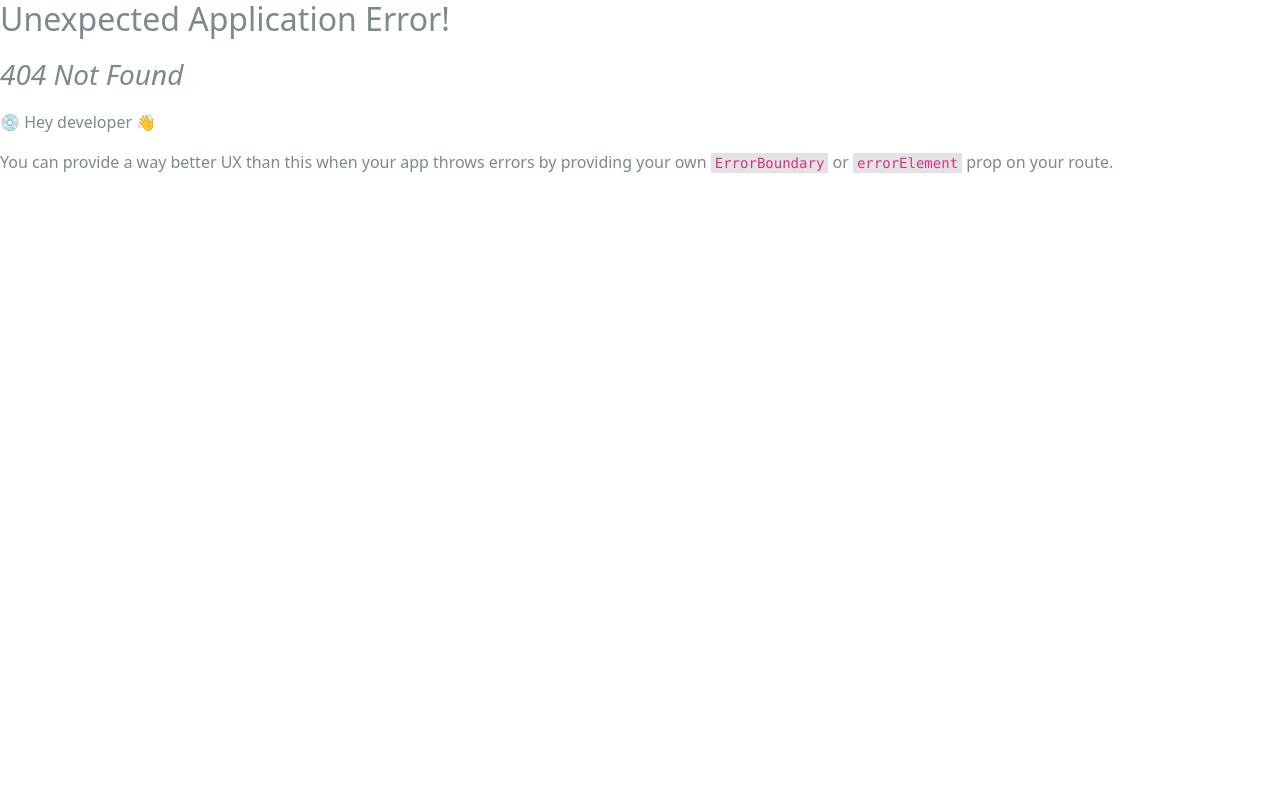
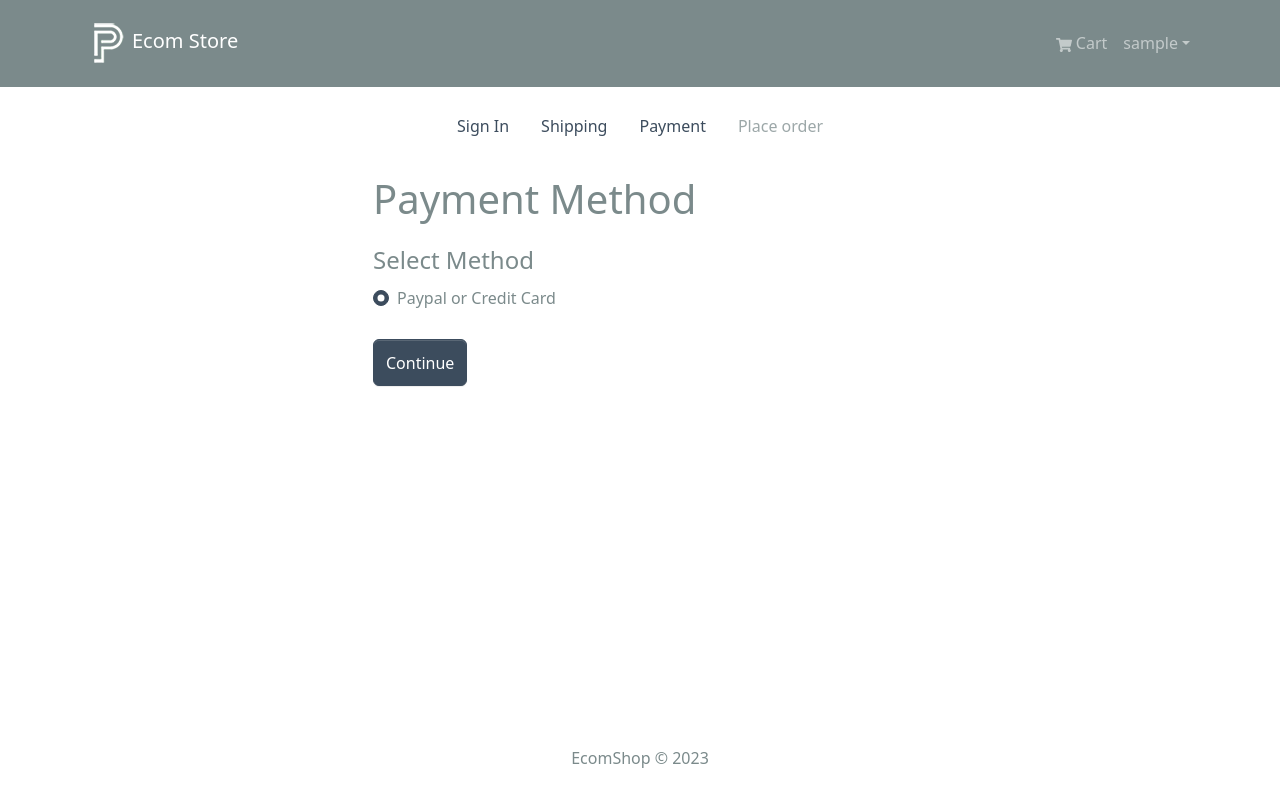
Before and after one commit to haseeebs/Ecom-project, a React (Create React App) app in the folder frontend/: page /payment in a window 1280 px wide. Before the commit this address had no page. Built offline with nearby package versions, Linux system fonts and the light colour scheme; sample sign-in values are in the browser's storage.

Commit message:
Add PaymentScreen component and implement payment method selection.

```diff
--- a/frontend/src/index.js
+++ b/frontend/src/index.js
@@ -15,6 +15,7 @@
 import RegisterScreen from './screens/RegisterScreen.jsx';
 import ShippingScreen from './screens/ShippingScreen.jsx';
 import PrivateRoute from './components/PrivateRoute.jsx';
+import PaymentScreen from './screens/PaymentScreen.jsx';
 
 const appRouter = createBrowserRouter([
   {
@@ -48,6 +49,10 @@
             path: '/shipping',
             element: <ShippingScreen />
           },
+          {
+            path: '/payment',
+            element: <PaymentScreen />
+          },
         ]
       }
     ]
--- /dev/null
+++ b/frontend/src/screens/PaymentScreen.jsx
@@ -0,0 +1,60 @@
+import { useEffect, useState } from "react"
+import { Button, Col, Form } from "react-bootstrap"
+import FormContainer from "../components/FormContainer"
+import CheckoutSteps from "../components/CheckoutSteps"
+import { useDispatch, useSelector } from 'react-redux'
+import { useNavigate } from "react-router-dom"
+import { savePaymentMethod } from "../slices/cartSlice"
+
+const PaymentScreen = () => {
+    const [paymentMethod, setPaymentMethod] = useState('Paypal');
+
+    const dispatch = useDispatch();
+    const navigate = useNavigate();
+
+    const cart = useSelector(store => store.cart);
+    const {shippingAddress} = cart;
+
+    useEffect(() => {
+        if (!shippingAddress) {
+            navigate('/shipping')
+        }
+    }, [shippingAddress, navigate]);
+
+    const handleSubmit = (event) => {
+        event.preventDefault()
+        dispatch(savePaymentMethod(paymentMethod))
+        navigate('/placeorder')
+    }
+
+    return (
+        <FormContainer>
+            <CheckoutSteps step1 step2 step3 />
+
+            <h1>Payment Method</h1>
+            <Form onSubmit={handleSubmit}>
+
+                <Form.Group>
+                    <Form.Label as='legend'>Select Method</Form.Label>
+                    <Col>
+                        <Form.Check
+                            type="radio"
+                            className="my-2"
+                            label='Paypal or Credit Card'
+                            id="Paypal"
+                            name="paymentMethod"
+                            value='Paypal'
+                            checked
+                            onChange={event => setPaymentMethod(event.target.value)}
+                        >
+                        </Form.Check>
+                    </Col>
+                </Form.Group>
+
+                <Button type="submit" variant="primary" className="mt-3">Continue</Button>
+            </Form>
+        </FormContainer>
+    )
+}
+
+export default PaymentScreen
--- a/frontend/src/slices/cartSlice.js
+++ b/frontend/src/slices/cartSlice.js
@@ -34,10 +34,14 @@
     saveShippingAddress: (state, action) => {
       state.shippingAddress = action.payload;
       return updateState(state);
+    },
+    savePaymentMethod: (state, action) => {
+      state.paymentMethod = action.payload;
+      return updateState(state)
     }
   }
 });
 
 // Export the action creator and the reducer
-export const { addToCart, removeFromCart, saveShippingAddress } = cartSlice.actions;
+export const { addToCart, removeFromCart, saveShippingAddress, savePaymentMethod } = cartSlice.actions;
 export default cartSlice.reducer;
```
